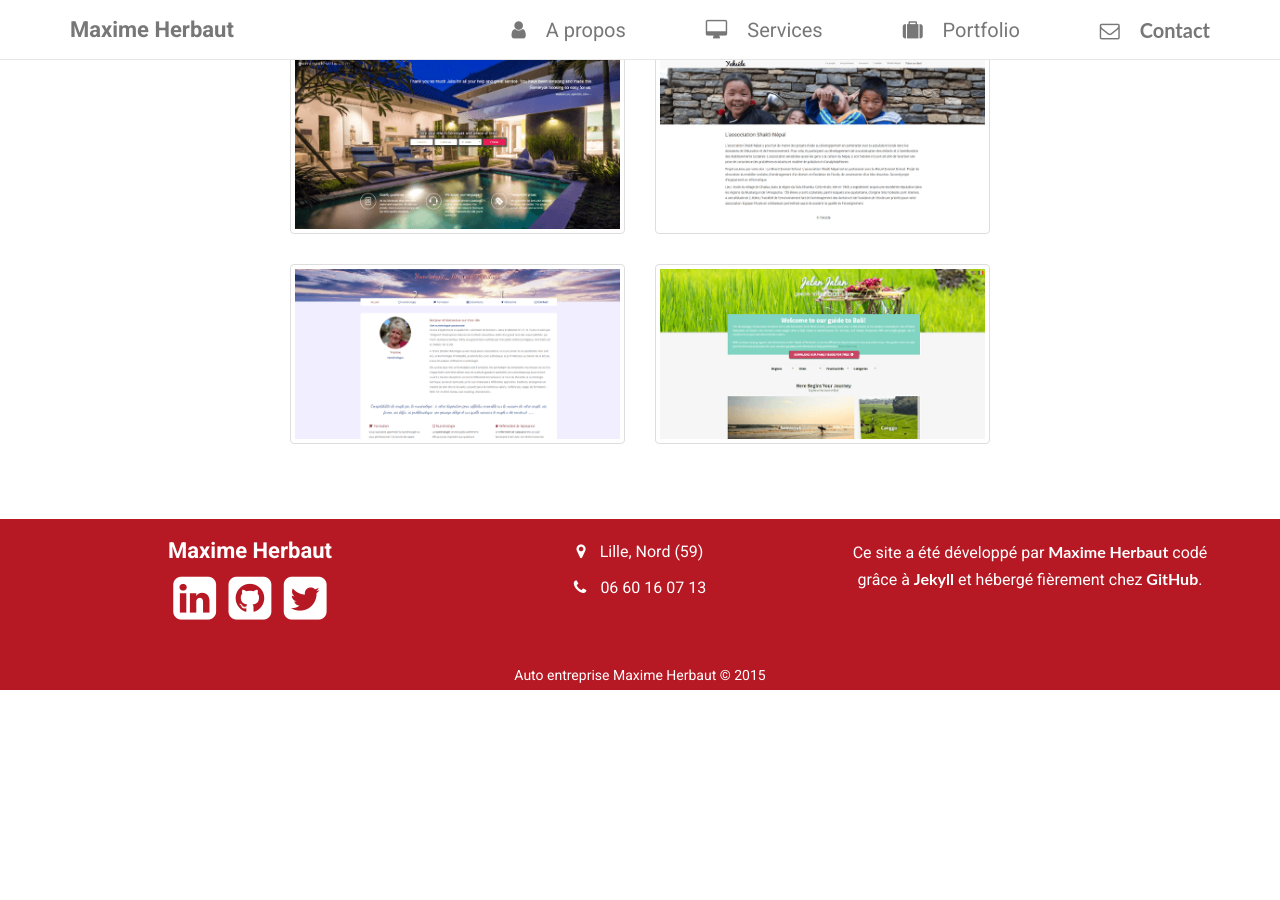
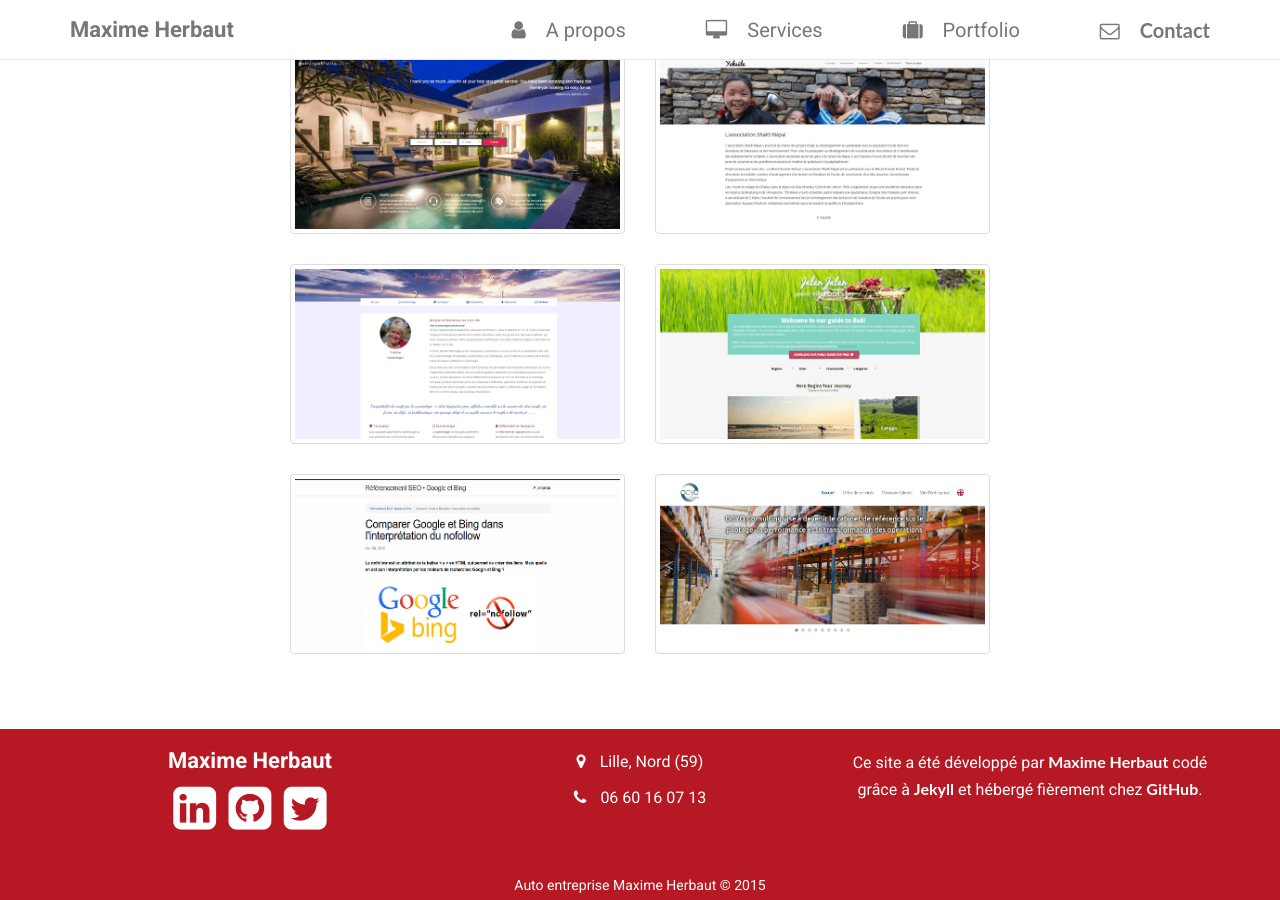
Before and after one commit to herbautmax/herbautmax.github.io, a Jekyll site: the page built from index.html, in a window 1280 px wide and 900 px high, scrolled down 2924 px. Built offline with Jekyll 4.4.1, drawn with Linux system fonts in a browser that asks for light colours; nearby versions of some CDN libraries; the list of posts is cut into pages by our own code; before the commit the page ends 3614 px from its top, so only the background shows below that.

Commit message:
added 2 new projects"

```diff
--- a/index.html
+++ b/index.html
@@ -237,6 +237,30 @@ css: index
             </div>
           </a>
         </div>
+        <div class="col-sm-6 real">
+          <a href="http://www.referencement-web.site/comparer-google-bing-interpretation-nofollow/?utm_source=maximeherbaut&utm_medium=link&utm_campaign=portfolio" rel="follow" target="_blank">
+            <div class="view view-first">
+              <img src="{{ "/image/seo.png" | prepend: site.baseurl }}" class="img-responsive img-thumbnail" alt="Référencement SEO"/>
+              <div class="mask">
+                <h4>Referencement-web.site</h4>
+                <p>Blog sur le SEO - Jekyll</p>
+                <div class="info">Voir</div>
+              </div>
+            </div>
+          </a>
+        </div>
+        <div class="col-sm-6 real">
+          <a href="http://www.ocyo-consulting.com?utm_source=maximeherbaut&utm_medium=link&utm_campaign=portfolio" rel="nofollow" target="_blank">
+            <div class="view view-first">
+              <img src="{{ "/image/ocyo.png" | prepend: site.baseurl }}" class="img-responsive img-thumbnail" alt="OCYO Consulting"/>
+              <div class="mask">
+                <h4>OCYO-Consulting.com</h4>
+                <p>Site vitrine entreprise - Symfony2 & Bootstrap3</p>
+                <div class="info">Voir</div>
+              </div>
+            </div>
+          </a>
+        </div>
       </div>
     </div>
 
```
Also changed, not shown: image/ocyo.png (added), image/seo.png (added).
